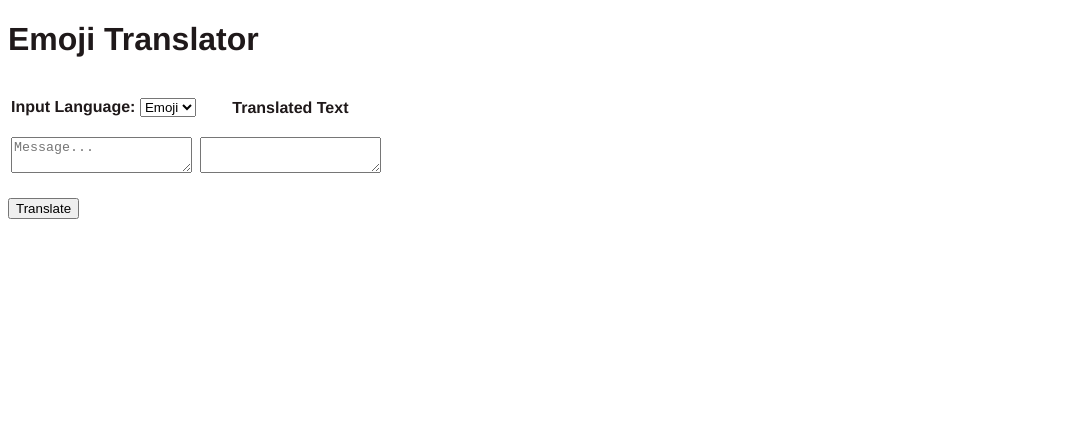
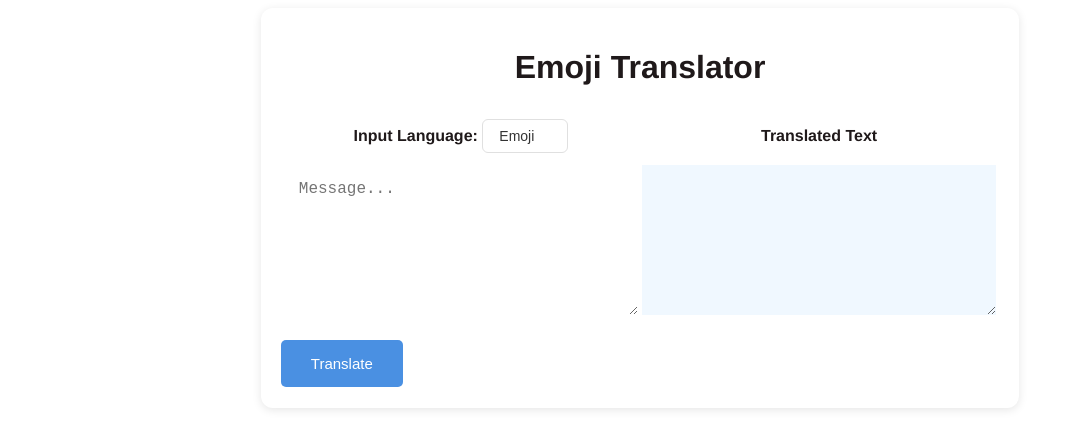
Before and after one commit to CSE210-fa25-team10/emoji_project, a plain HTML site: page website/index.html in a window 1280 px wide. Shown: the whole page, without its empty margins (0-1066 px from the left). Drawn offline with Linux system fonts and the light colour scheme.

Commit message:
improve css

```diff
--- a/website/style.css
+++ b/website/style.css
@@ -13,9 +13,81 @@ body {
     background-color: var(--color-light);
     color: var(--color-dark);
     font-family: Helvetica, sans-serif;
+
+    display: flex;
+    justify-content: center;
+    min-height: 100vh;
 }
 
+main {
+    border-radius: 12px;
+    width: 60%;
+    box-shadow: 0 2px 10px rgba(0, 0, 0, 0.1);
+    max-height: 300px;
+    min-height: 400px;
+    padding: 20px;
+}
 img {
     display: block;
     max-width: 100%;
 }
+
+textarea {
+    width: 100%;
+    padding: 15px;
+    min-height: 150px;
+    border: none;
+    outline: none;
+    font-size: 16px;
+    background-color: transparent;
+}
+
+textarea[name="text_output"]{
+    background-color: #F0F8FF;
+}
+button {
+    border-radius: 5px;
+    background-color: #4A90E2;
+    color: white;
+    border: none;
+    border-radius: 5px;
+    cursor: pointer;
+    padding: 15px 30px;
+    font-size: 15px;
+}
+button:hover {
+    background-color: #357ABD;
+    transform: translateY(-1px);
+    box-shadow: 0 4px 8px rgba(74, 144, 226, 0.3);
+}
+
+h1 {
+    text-align: center;
+}
+
+table {
+    width: 100%;
+}
+
+select {
+    appearance: none;
+    padding: 8px 32px 8px 16px;
+    border: 1px solid #e0e0e0;
+    border-radius: 6px;
+    background-color: white;
+    font-size: 14px;
+    color: #333;
+    cursor: pointer;
+    transition: all 0.2s ease;
+}
+
+select:hover {
+    border-color: #4A90E2;
+    box-shadow: 0 2px 4px rgba(74, 144, 226, 0.1);
+}
+
+select:focus {
+    outline: none;
+    border-color: #4A90E2;
+    box-shadow: 0 0 0 3px rgba(74, 144, 226, 0.15);
+}
```
